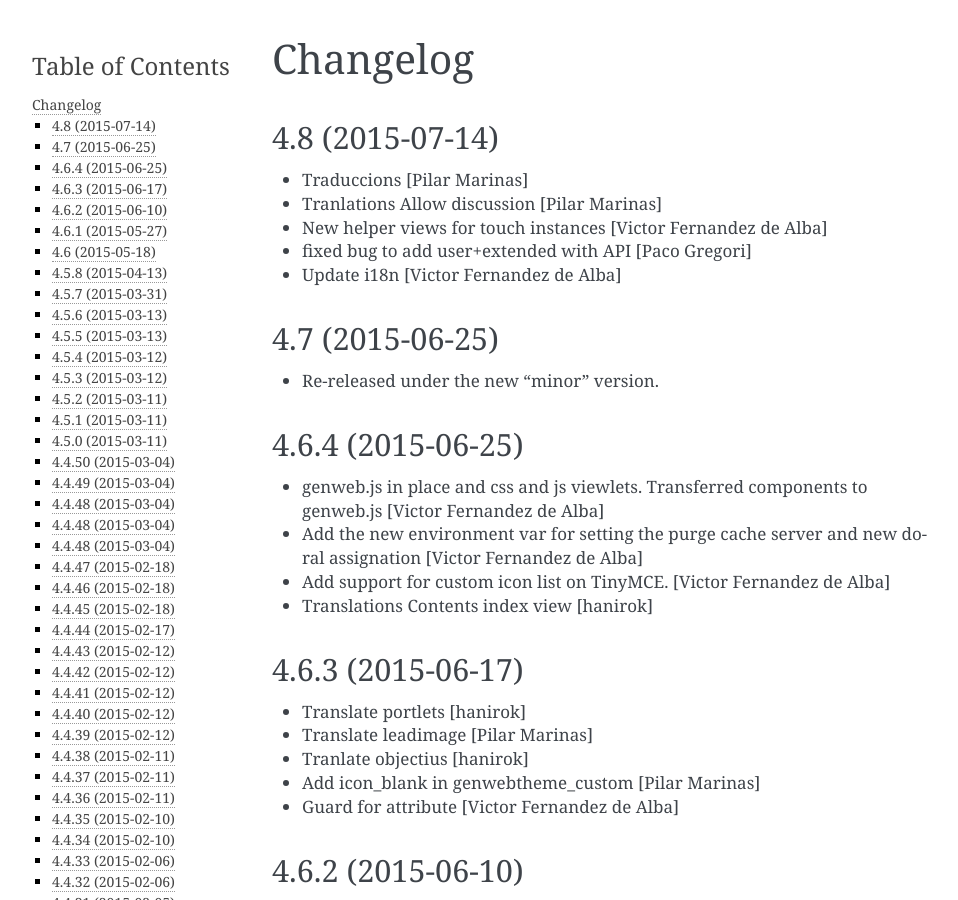
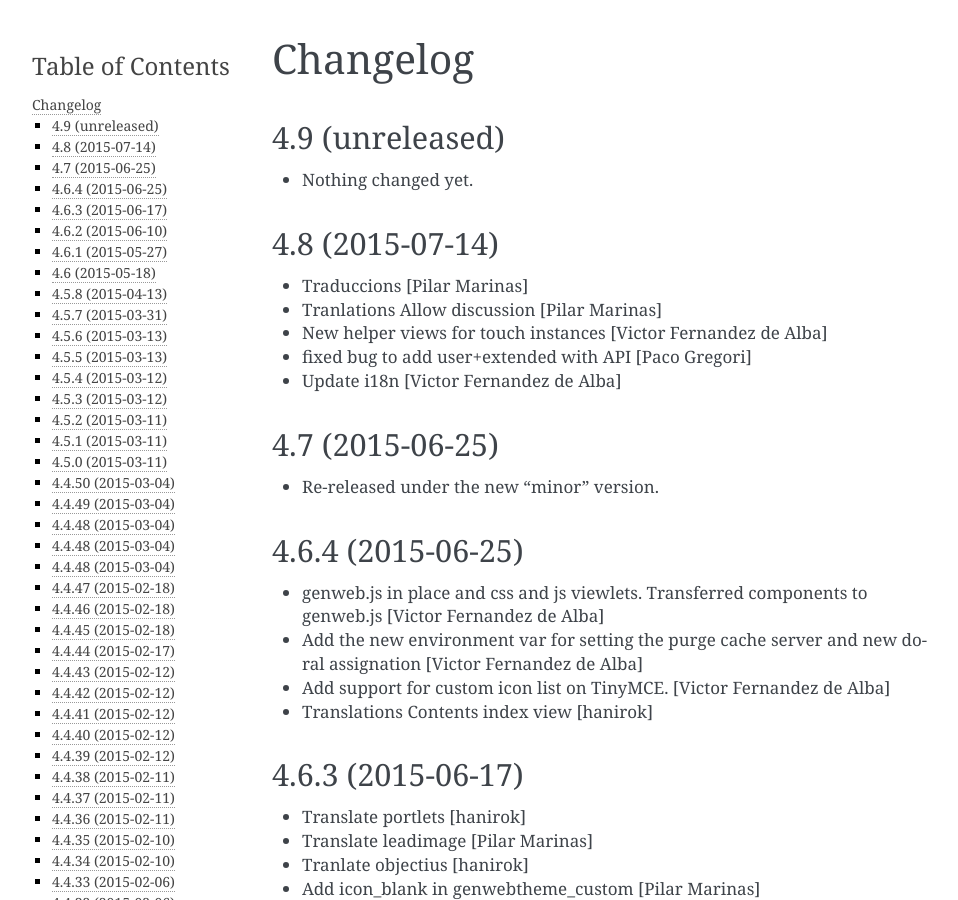
Before and after one commit to UPCnet/genweb.core, a Sphinx documentation site: the page built from docs/HISTORY.rst, in a window 1280 px wide and 900 px high. Shown: the whole window, without its empty margins (148-1106 px from the left). Built offline with Sphinx 7.4.7, drawn with Linux system fonts in a browser that asks for light colours.

Commit message:
Back to development: 4.9

```diff
--- a/docs/HISTORY.rst
+++ b/docs/HISTORY.rst
@@ -1,5 +1,11 @@
 Changelog
 =========
+
+4.9 (unreleased)
+----------------
+
+- Nothing changed yet.
+
 
 4.8 (2015-07-14)
 ----------------
--- a/setup.py
+++ b/setup.py
@@ -1,7 +1,7 @@
 from setuptools import setup, find_packages
 import os
 
-version = '4.8'
+version = '4.9.dev0'
 
 README = open('README.rst').read()
 HISTORY = open(os.path.join('docs', 'HISTORY.rst')).read()
```
